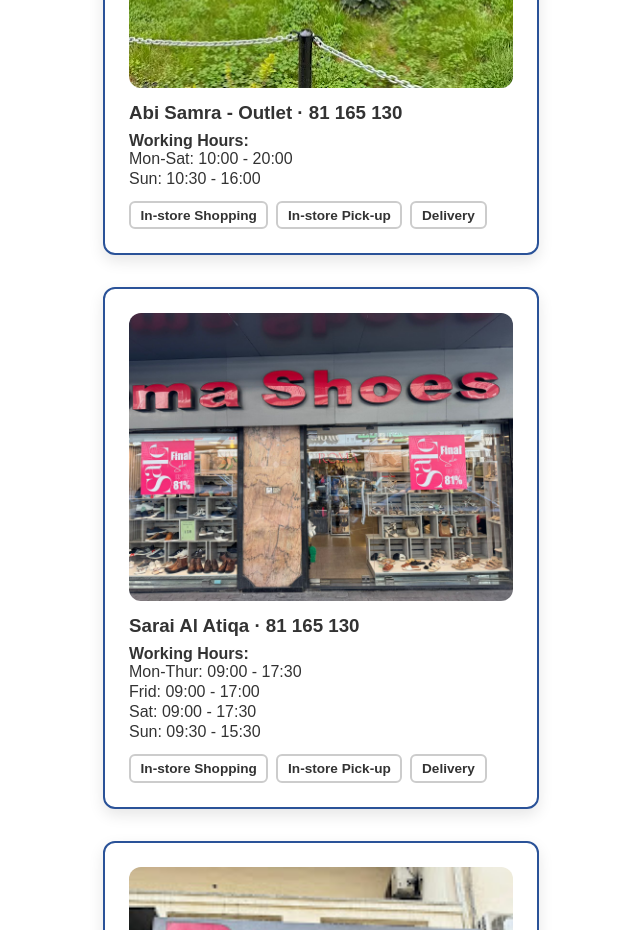
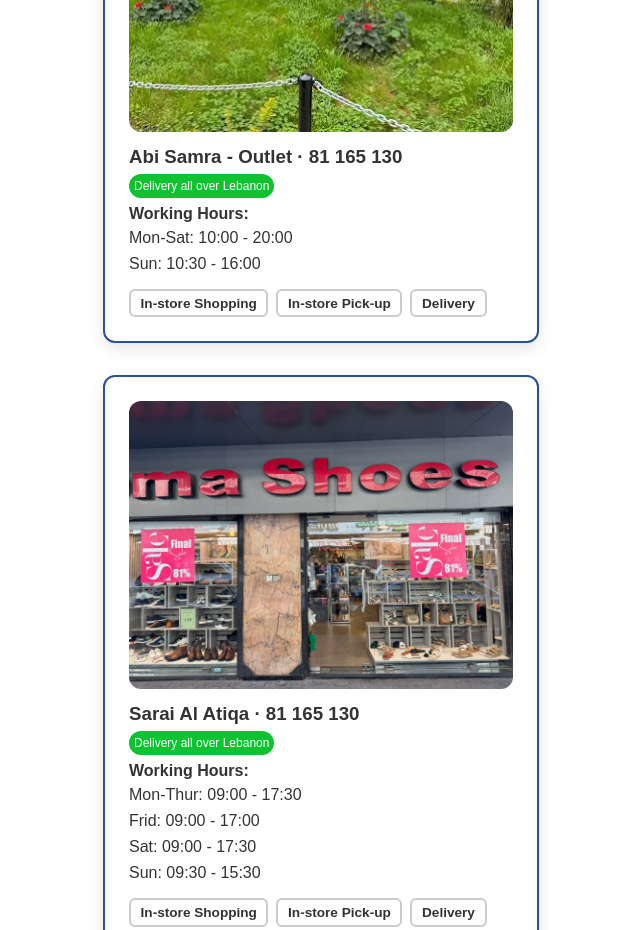
Before and after one commit to rsaadeh2023-droid/roma-shoes, a plain HTML site: page index.html in a window 1280 px wide. Shown: the part 1520-2450 px from the top of the page, without its empty margins (319-959 px from the left). Drawn offline with nearby package versions, Linux system fonts and the light colour scheme.

Commit message:
add delivery label

```diff
--- a/index.html
+++ b/index.html
@@ -180,6 +180,14 @@
       }
 
       /* Branch Section */
+
+      span.delivery {
+        background-color: #0fc330;
+        color: #fff;
+        border-radius: 20px;
+        font-size: 12px;
+        padding: 5px;
+      }
       .branches {
         display: grid;
         grid-template-columns: repeat(auto-fit, minmax(300px, 1fr));
@@ -208,17 +216,6 @@
         margin-bottom: 10px;
       }
 
-      /* Branch Color Themes */
-      /* .branch-1 {
-        background: linear-gradient(135deg, #1e3c72, #2a5298);
-      }
-      .branch-2 {
-        background: linear-gradient(135deg, #ff416c, #ff4b2b);
-      }
-      .branch-3 {
-        background: linear-gradient(135deg, #11998e, #38ef7d);
-      } */
-
       .branch-card h3 {
         margin-bottom: 0.5rem;
       }
@@ -231,10 +228,12 @@
       }
       .working-days {
         margin-bottom: 0.8rem;
+        line-height: 24px;
       }
       .working-days span {
         display: block;
         margin-bottom: 2px;
+        line-height: 24px;
       }
 
       .business-types {
@@ -314,7 +313,7 @@
         </a>
 
         <a
-          href="https://www.tiktok.com/tag/romeshoes"
+          href="https://www.tiktok.com/@romashoes_tripoli"
           class="social-link tiktok"
         >
           <span class="icon">
@@ -357,11 +356,16 @@
         <div class="branch-card branch-2">
           <img src="abi-samra.jpg" alt="Roma Shoes - Azmi beik branch" />
           <h3>Abi Samra · 81 165 130</h3>
+          <span class="delivery">Delivery all over Lebanon</span>
+
           <!-- <p>
             Modern facilities and expert staff make this branch the perfect
             choice for convenience and quality.
           </p> -->
           <div class="branch-info">
+            <!-- <div class="delivery">
+              <strong>Delivery: Whole Lebanon</strong>
+            </div> -->
             <div class="working-days">
               <strong>Working Hours:</strong>
               <span>Mon-Sat: 10:00 - 20:00</span>
@@ -383,6 +387,7 @@
             alt="Roma Shoes - Azmi beik branch"
           />
           <h3>Abi Samra - Outlet · 81 165 130</h3>
+          <span class="delivery">Delivery all over Lebanon</span>
           <!-- <p>
             Modern facilities and expert staff make this branch the perfect
             choice for convenience and quality.
@@ -405,6 +410,7 @@
         <div class="branch-card branch-1">
           <img src="sarai.jpg" alt="Roma Shoes - Sarai Al Atiqa branch" />
           <h3>Sarai Al Atiqa · 81 165 130</h3>
+          <span class="delivery">Delivery all over Lebanon</span>
           <!-- <p>
             Located in the historic district, offering a full range of shoes and
             personalized service.
@@ -429,6 +435,7 @@
         <div class="branch-card branch-2">
           <img src="azmi.jpg" alt="Roma Shoes - Azmi beik branch" />
           <h3>Azmi Beik · 81 165 130</h3>
+          <span class="delivery">Delivery all over Lebanon</span>
           <!-- <p>
             Modern facilities and expert staff make this branch the perfect
             choice for convenience and quality.
@@ -452,6 +459,7 @@
         <div class="branch-card branch-3">
           <img src="mina.jpg" alt="Roma Shoes - Al Mina branch" />
           <h3>Rachid Karami · 81 165 130</h3>
+          <span class="delivery">Delivery all over Lebanon</span>
           <!-- <p>
             Enjoy our convenient location with a relaxing ambiance and excellent
             customer service.
```
